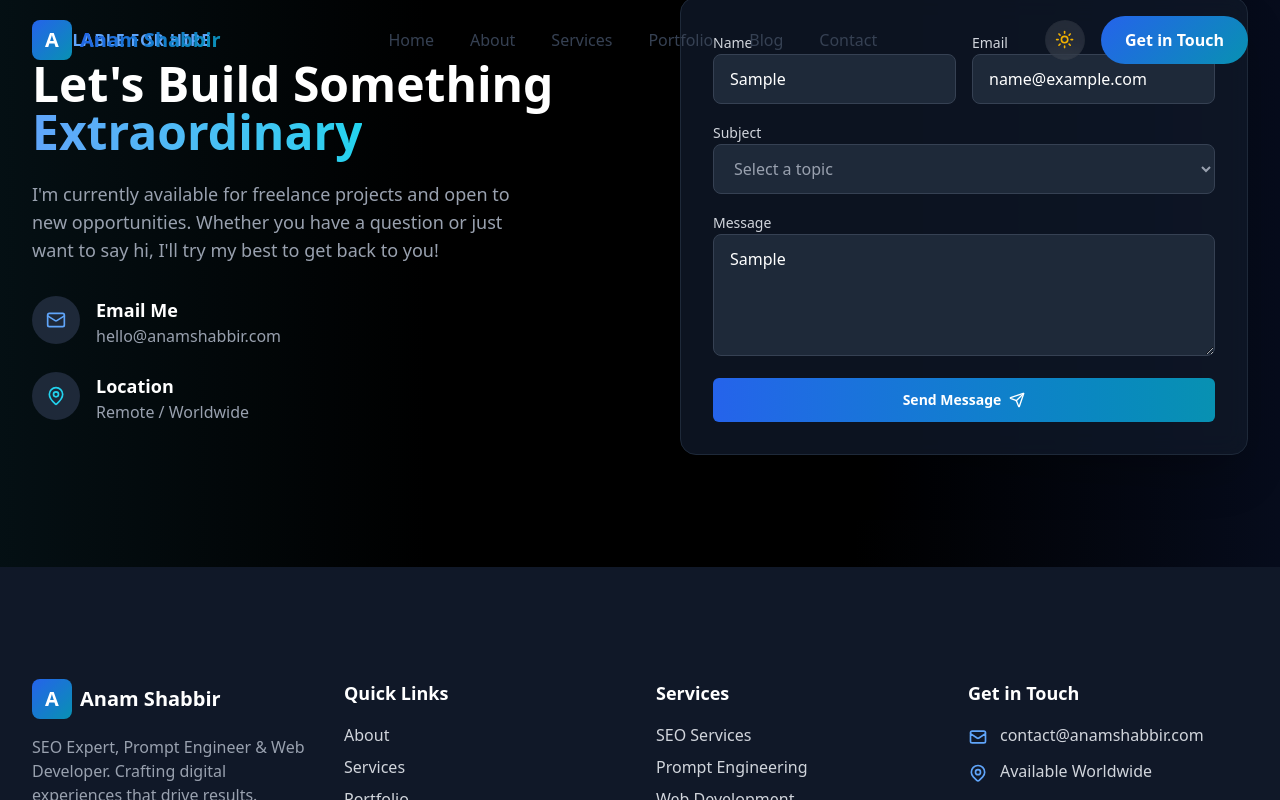
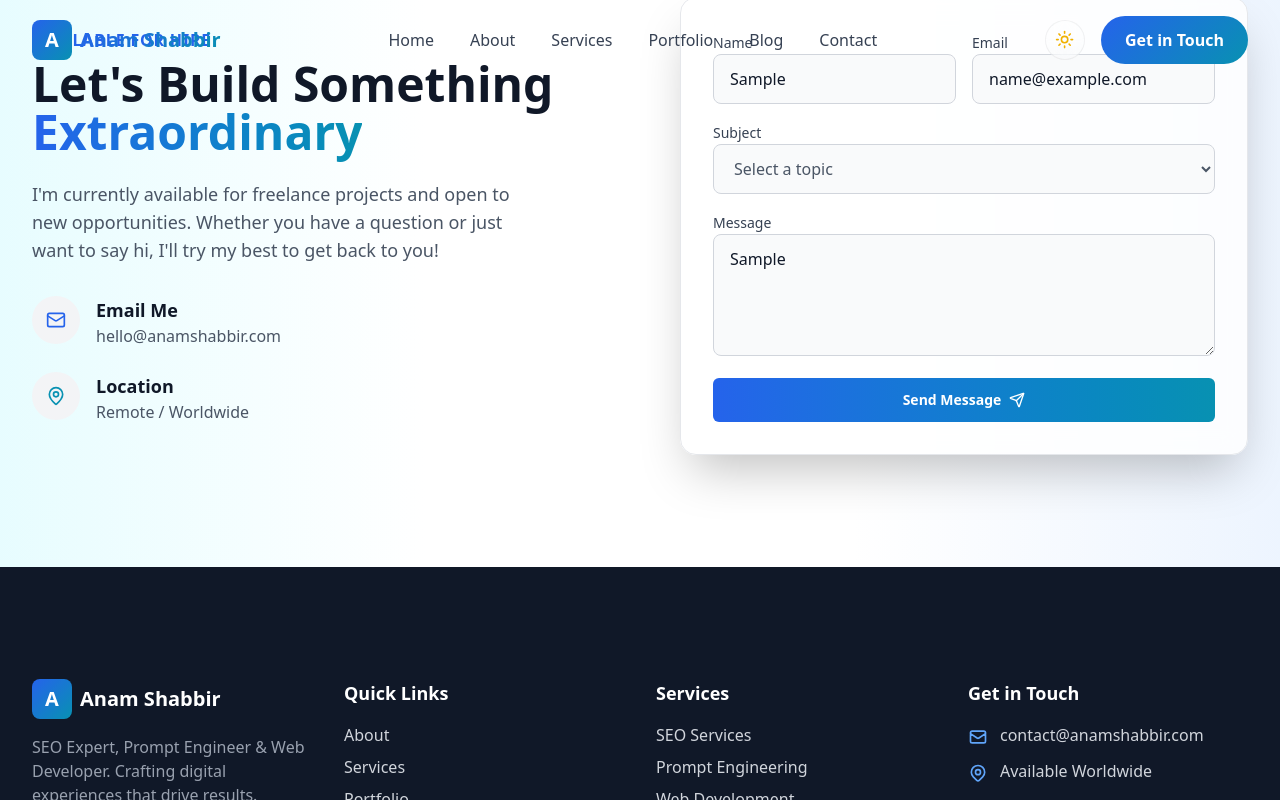
Before and after one commit to anumshabbir984-sketch/anamshabbir, a Next.js app: page / in a window 1280 px wide. Both pictures are taken after typing "Sample", "name@example.com", "Sample" into the empty fields and a click on the button "Send Message". Shown: the part 5523-6323 px from the top of the page. Built offline with nearby package versions, Linux system fonts and the light colour scheme.

Commit message:
Switch default theme to Light Mode and remove hardcoded dark backgrounds

```diff
--- a/app/layout.tsx
+++ b/app/layout.tsx
@@ -100,7 +100,7 @@ export default function RootLayout({
       >
         <ThemeProvider
           attribute="class"
-          defaultTheme="system"
+          defaultTheme="light"
           enableSystem
           disableTransitionOnChange
         >
--- a/app/page.tsx
+++ b/app/page.tsx
@@ -184,12 +184,13 @@ export default function Home() {
       </section>
 
       {/* Timeline Section */}
-      <section className="bg-black py-20 overflow-hidden">
+      {/* Timeline Section */}
+      <section className="bg-gray-50 dark:bg-black py-20 overflow-hidden">
         <div className="container-custom mb-10 text-center">
-          <h2 className="text-4xl md:text-5xl font-bold mb-4 text-white">
+          <h2 className="text-4xl md:text-5xl font-bold mb-4 text-gray-900 dark:text-white">
             My Workflow
           </h2>
-          <p className="text-xl text-gray-400 max-w-2xl mx-auto">
+          <p className="text-xl text-gray-600 dark:text-gray-400 max-w-2xl mx-auto">
             How I bring projects from concept to reality
           </p>
         </div>
--- a/components/ContactSection.tsx
+++ b/components/ContactSection.tsx
@@ -5,62 +5,62 @@ import { Mail, MapPin, Send } from "lucide-react";
 
 export default function ContactSection() {
     return (
-        <section className="section-padding relative overflow-hidden bg-black text-white">
+        <section className="section-padding relative overflow-hidden bg-white dark:bg-black text-gray-900 dark:text-white">
             {/* Background Elements */}
-            <div className="absolute top-0 right-0 w-1/3 h-full bg-gradient-to-l from-primary-900/20 to-transparent pointer-events-none"></div>
-            <div className="absolute bottom-0 left-0 w-1/3 h-full bg-gradient-to-r from-secondary-900/20 to-transparent pointer-events-none"></div>
+            <div className="absolute top-0 right-0 w-1/3 h-full bg-gradient-to-l from-primary-100/50 dark:from-primary-900/20 to-transparent pointer-events-none"></div>
+            <div className="absolute bottom-0 left-0 w-1/3 h-full bg-gradient-to-r from-secondary-100/50 dark:from-secondary-900/20 to-transparent pointer-events-none"></div>
 
             <div className="container-custom relative z-10">
                 <div className="grid grid-cols-1 lg:grid-cols-2 gap-12 lg:gap-20 items-center">
                     <div className="animate-slide-in-left">
-                        <span className="text-primary-400 font-semibold tracking-wider uppercase mb-2 block">Available for Hire</span>
+                        <span className="text-primary-600 dark:text-primary-400 font-semibold tracking-wider uppercase mb-2 block">Available for Hire</span>
                         <h2 className="text-4xl md:text-5xl font-bold mb-6">
-                            Let's Build Something <span className="text-transparent bg-clip-text bg-gradient-to-r from-primary-400 to-secondary-400">Extraordinary</span>
+                            Let's Build Something <span className="text-transparent bg-clip-text bg-gradient-to-r from-primary-600 to-secondary-600 dark:from-primary-400 dark:to-secondary-400">Extraordinary</span>
                         </h2>
-                        <p className="text-gray-400 text-lg mb-8 max-w-lg">
+                        <p className="text-gray-600 dark:text-gray-400 text-lg mb-8 max-w-lg">
                             I'm currently available for freelance projects and open to new opportunities. Whether you have a question or just want to say hi, I'll try my best to get back to you!
                         </p>
 
                         <div className="space-y-6">
                             <div className="flex items-start">
-                                <div className="w-12 h-12 rounded-full bg-gray-800 flex items-center justify-center mr-4 flex-shrink-0">
-                                    <Mail className="w-5 h-5 text-primary-400" />
+                                <div className="w-12 h-12 rounded-full bg-gray-100 dark:bg-gray-800 flex items-center justify-center mr-4 flex-shrink-0">
+                                    <Mail className="w-5 h-5 text-primary-600 dark:text-primary-400" />
                                 </div>
                                 <div>
                                     <h4 className="font-semibold text-lg">Email Me</h4>
-                                    <a href="mailto:hello@anamshabbir.com" className="text-gray-400 hover:text-white transition-colors">hello@anamshabbir.com</a>
+                                    <a href="mailto:hello@anamshabbir.com" className="text-gray-600 dark:text-gray-400 hover:text-primary-600 dark:hover:text-white transition-colors">hello@anamshabbir.com</a>
                                 </div>
                             </div>
 
                             <div className="flex items-start">
-                                <div className="w-12 h-12 rounded-full bg-gray-800 flex items-center justify-center mr-4 flex-shrink-0">
-                                    <MapPin className="w-5 h-5 text-secondary-400" />
+                                <div className="w-12 h-12 rounded-full bg-gray-100 dark:bg-gray-800 flex items-center justify-center mr-4 flex-shrink-0">
+                                    <MapPin className="w-5 h-5 text-secondary-600 dark:text-secondary-400" />
                                 </div>
                                 <div>
                                     <h4 className="font-semibold text-lg">Location</h4>
-                                    <p className="text-gray-400">Remote / Worldwide</p>
+                                    <p className="text-gray-600 dark:text-gray-400">Remote / Worldwide</p>
                                 </div>
                             </div>
                         </div>
 
                     </div>
 
-                    <div className="bg-gray-900/80 backdrop-blur-md p-8 rounded-2xl border border-gray-800 shadow-2xl animate-slide-in-right">
+                    <div className="bg-white/80 dark:bg-gray-900/80 backdrop-blur-md p-8 rounded-2xl border border-gray-200 dark:border-gray-800 shadow-2xl animate-slide-in-right">
                         <form className="space-y-4" onSubmit={(e) => e.preventDefault()}>
                             <div className="grid grid-cols-1 sm:grid-cols-2 gap-4">
                                 <div className="space-y-2">
-                                    <label htmlFor="name" className="text-sm font-medium text-gray-300">Name</label>
-                                    <input type="text" id="name" className="w-full bg-gray-800 border border-gray-700 rounded-lg px-4 py-3 focus:outline-none focus:border-primary-500 transition-colors text-white" placeholder="John Doe" />
+                                    <label htmlFor="name" className="text-sm font-medium text-gray-700 dark:text-gray-300">Name</label>
+                                    <input type="text" id="name" className="w-full bg-gray-50 dark:bg-gray-800 border border-gray-300 dark:border-gray-700 rounded-lg px-4 py-3 focus:outline-none focus:border-primary-500 transition-colors text-gray-900 dark:text-white" placeholder="John Doe" />
                                 </div>
                                 <div className="space-y-2">
-                                    <label htmlFor="email" className="text-sm font-medium text-gray-300">Email</label>
-                                    <input type="email" id="email" className="w-full bg-gray-800 border border-gray-700 rounded-lg px-4 py-3 focus:outline-none focus:border-primary-500 transition-colors text-white" placeholder="john@example.com" />
+                                    <label htmlFor="email" className="text-sm font-medium text-gray-700 dark:text-gray-300">Email</label>
+                                    <input type="email" id="email" className="w-full bg-gray-50 dark:bg-gray-800 border border-gray-300 dark:border-gray-700 rounded-lg px-4 py-3 focus:outline-none focus:border-primary-500 transition-colors text-gray-900 dark:text-white" placeholder="john@example.com" />
                                 </div>
                             </div>
 
                             <div className="space-y-2">
-                                <label htmlFor="subject" className="text-sm font-medium text-gray-300">Subject</label>
-                                <select id="subject" className="w-full bg-gray-800 border border-gray-700 rounded-lg px-4 py-3 focus:outline-none focus:border-primary-500 transition-colors text-gray-400">
+                                <label htmlFor="subject" className="text-sm font-medium text-gray-700 dark:text-gray-300">Subject</label>
+                                <select id="subject" className="w-full bg-gray-50 dark:bg-gray-800 border border-gray-300 dark:border-gray-700 rounded-lg px-4 py-3 focus:outline-none focus:border-primary-500 transition-colors text-gray-600 dark:text-gray-400">
                                     <option value="">Select a topic</option>
                                     <option value="seo">SEO Optimization</option>
                                     <option value="web">Web Development</option>
@@ -70,8 +70,8 @@ export default function ContactSection() {
                             </div>
 
                             <div className="space-y-2">
-                                <label htmlFor="message" className="text-sm font-medium text-gray-300">Message</label>
-                                <textarea id="message" rows={4} className="w-full bg-gray-800 border border-gray-700 rounded-lg px-4 py-3 focus:outline-none focus:border-primary-500 transition-colors text-white" placeholder="Tell me about your project..."></textarea>
+                                <label htmlFor="message" className="text-sm font-medium text-gray-700 dark:text-gray-300">Message</label>
+                                <textarea id="message" rows={4} className="w-full bg-gray-50 dark:bg-gray-800 border border-gray-300 dark:border-gray-700 rounded-lg px-4 py-3 focus:outline-none focus:border-primary-500 transition-colors text-gray-900 dark:text-white" placeholder="Tell me about your project..."></textarea>
                             </div>
 
                             <Button size="lg" className="w-full bg-gradient-to-r from-primary-600 to-secondary-600 hover:from-primary-700 hover:to-secondary-700 text-white font-bold py-4">
```
Also changed, not shown: components/ui/radial-orbital-timeline.tsx (+28 -28 lines).
